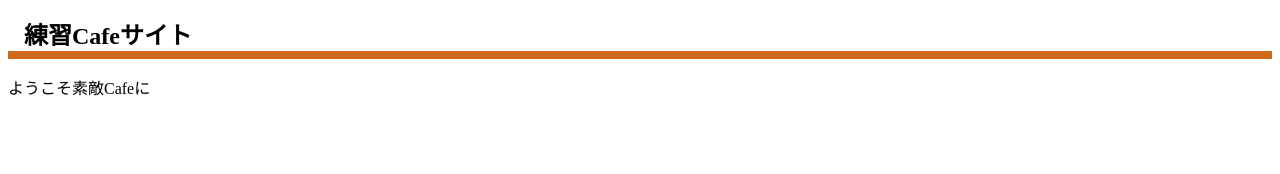
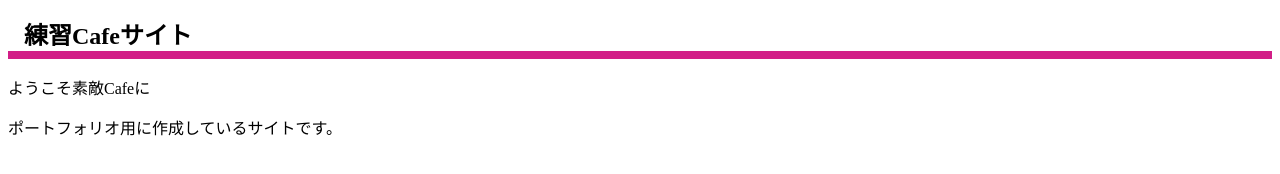
Before and after one commit to nekochabin/MyCafe, a plain HTML site: page index.html in a window 1280 px wide. Drawn offline with Linux system fonts and the light colour scheme.

Commit message:
Add files via upload

```diff
--- a/css/style.css
+++ b/css/style.css
@@ -3,5 +3,5 @@
 h1 {
   font-size: 24px;
   padding-left: 16px;
-  border-bottom: 8px solid chocolate;
+  border-bottom: 8px solid rgb(210, 30, 135);
 }
--- a/index.html
+++ b/index.html
@@ -10,7 +10,7 @@
 <body>
   <h1>練習Cafeサイト</h1>
   <p>ようこそ素敵Cafeに</p>
-  <p></p>
+  <p>ポートフォリオ用に作成しているサイトです。</p>
   <p></p>
 </body>
 </html>
```
